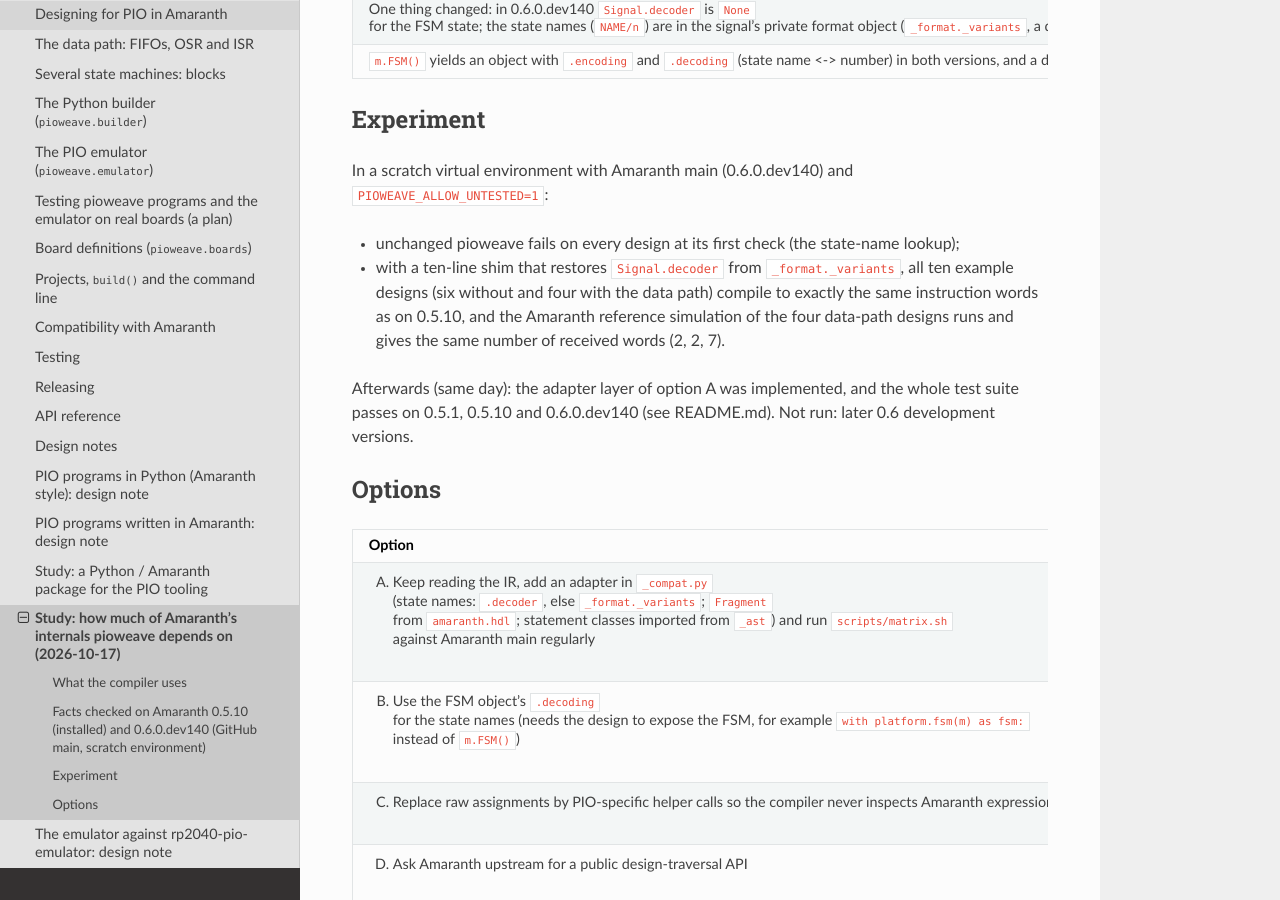
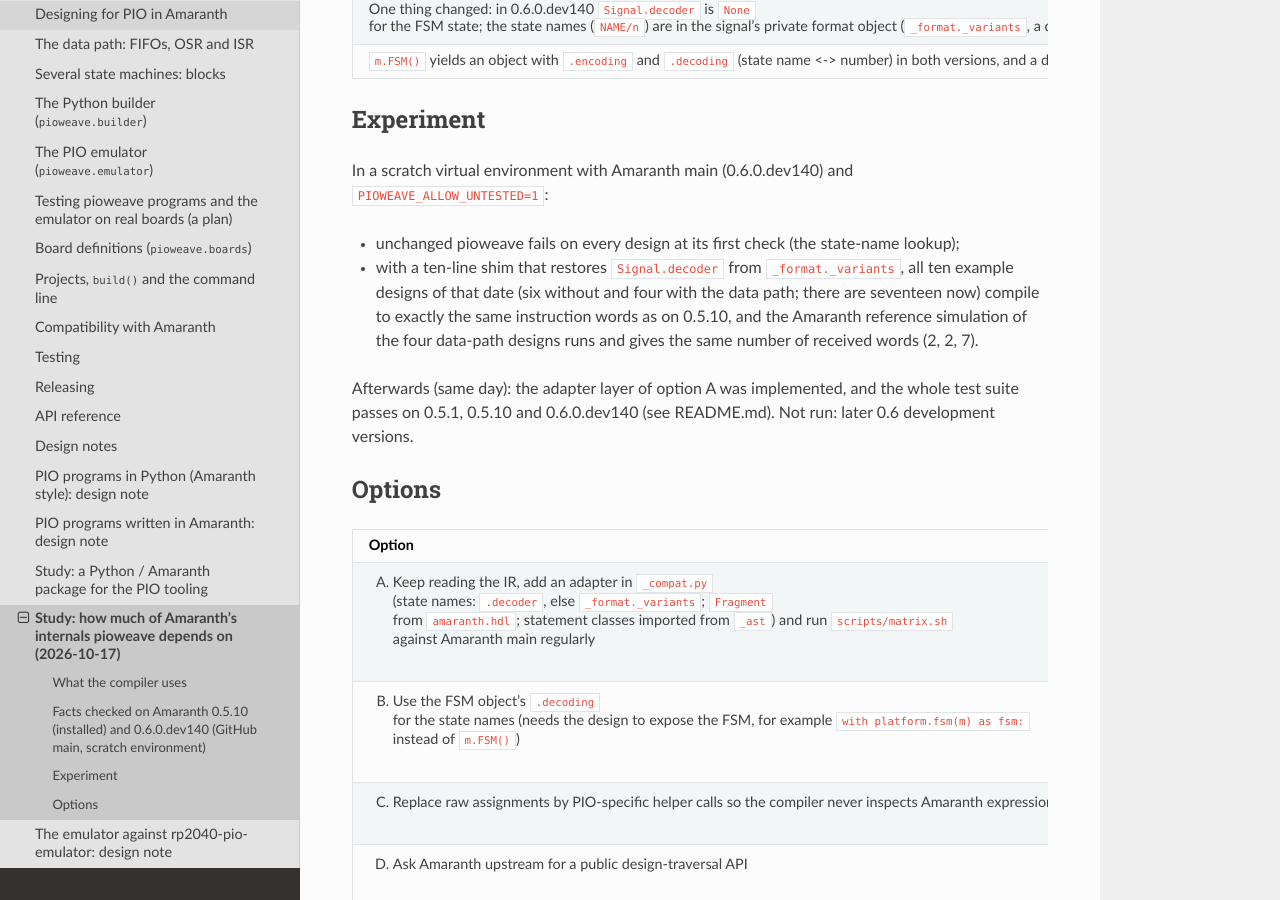
Before and after one commit to youprint/pioweave, a Sphinx documentation site: the page built from docs/design-notes/amaranth-ir-study.rst, in a window 1280 px wide and 900 px high, scrolled down 719 px. Built offline with Sphinx 7.4.7 and the Read the Docs theme 3.1.0, drawn with Linux system fonts in a browser that asks for light colours.

Commit message:
Fix COR-36, COR-39: say which test counts come from long runs; VCD identifiers skip the dollar sign
Co-Authored-By: Claude Sonnet 5.5 <noreply@anthropic.com>
Claude-Session: https://claude.ai/code/session_01DV1zUNWHufu6m47todAnVy

```diff
--- a/CHANGELOG.rst
+++ b/CHANGELOG.rst
@@ -9,7 +9,7 @@ Added
 -----
 
 - ``pioweave.builder``: a Python builder for PIO programs with one method per instruction (``Program``), the operand constants, directives (``.side_set``, ``.wrap``, ``.fifo``, ``.mov_status``, ``.in``, ``.out``, ``.set``, ``.clock_divider``), labels, an encoder written from the RP2040 and RP2350 datasheets (equal to ``pioasm`` on 10,681 words in 351 programs), ``pio_text()``, ``words()``, ``write_pio()`` and ``PioError``. It needs no Amaranth.
-- The Amaranth front end (``pioweave``): ``PioDesign``, the platforms ``RP2040PioPlatform``, ``RP2350PioPlatform``, ``RP2350APioPlatform``, ``RP2350BPioPlatform``, ``RP2354PioPlatform``, ``RP2354APioPlatform`` and ``RP2354BPioPlatform``; the FSM-to-PIO compiler (``compile_design``, ``PioCompileError``) that refuses anything that would change the cycle behaviour; the data path (``platform.shifter`` with ``pull``, ``push``, ``out``, ``in_``); ten example designs.
+- The Amaranth front end (``pioweave``): ``PioDesign``, the platforms ``RP2040PioPlatform``, ``RP2350PioPlatform``, ``RP2350APioPlatform``, ``RP2350BPioPlatform``, ``RP2354PioPlatform``, ``RP2354APioPlatform`` and ``RP2354BPioPlatform``; the FSM-to-PIO compiler (``compile_design``, ``PioCompileError``) that refuses anything that would change the cycle behaviour; the data path (``platform.shifter`` with ``pull``, ``push``, ``out``, ``in_``); seventeen example designs.
 - ``pioweave.emulator``: a cycle-by-cycle emulator of the PIO blocks (four state machines, shared instruction memory, FIFOs, IRQ flags, pins, PIO versions 0 and 1) with ``PioBlock``, ``run_case``, ``run_compiled``, ``to_vcd`` and ``EmulationError``. It needs no Amaranth.
 - ``pioweave.boards``: board definitions with named pins for the Raspberry Pi Pico, the Pico 2, the WeAct Studio RP2350B core and the Waveshare Core2350B.
 - Project writers: ``platform.build()`` writes a ``.pio`` file, a ``bitweave.toml`` case with the expected waveforms taken from the Amaranth simulation, a README, and on request a Pico SDK C project or a MicroPython program (``SimOptions``, ``write_project``, ``PioProjectError``).
--- a/docs/design-notes/amaranth-ir-study.rst
+++ b/docs/design-notes/amaranth-ir-study.rst
@@ -35,7 +35,7 @@ Experiment
 In a scratch virtual environment with Amaranth main (0.6.0.dev140) and ``PIOWEAVE_ALLOW_UNTESTED=1``:
 
 - unchanged pioweave fails on every design at its first check (the state-name lookup);
-- with a ten-line shim that restores ``Signal.decoder`` from ``_format._variants``, all ten example designs (six without and four with the data path) compile to exactly the same instruction words as on 0.5.10, and the Amaranth reference simulation of the four data-path designs runs and gives the same number of received words (2, 2, 7).
+- with a ten-line shim that restores ``Signal.decoder`` from ``_format._variants``, all ten example designs of that date (six without and four with the data path; there are seventeen now) compile to exactly the same instruction words as on 0.5.10, and the Amaranth reference simulation of the four data-path designs runs and gives the same number of received words (2, 2, 7).
 
 Afterwards (same day): the adapter layer of option A was implemented, and the whole test suite passes on 0.5.1, 0.5.10 and 0.6.0.dev140 (see README.md). Not run: later 0.6 development versions.
 
--- a/docs/testing.rst
+++ b/docs/testing.rst
@@ -21,7 +21,7 @@ What the tests prove
      - the builder: every instruction form, every error, and that its own encoder equals the real ``pioasm`` on 10,681 words in 351 programs
      - ``pioasm`` for the comparison
    * - ``tests/test_compile.py``
-     - the compiler: the seventeen example designs, 450 random control-flow designs and 340 random data-path designs (autopull / autopush, ifempty / iffull, mov, IRQ flags with host events, wait pin, joined FIFOs, and in about 40 percent of the data-path designs and 30 percent of the others pin directions with a direction register: out / mov / set / side-set pindirs) run in the Amaranth simulator and in bitweave's PIO simulator and must agree pin by pin and cycle by cycle (and on the words pushed with their cycles, the IRQ flags after every cycle, and the FIFO contents left); directed forms; the instruction words of every example on every Amaranth version
+     - the compiler: the seventeen example designs, random control-flow and data-path designs (15 of each kind in a default run; ``PIO_COSIM_N`` sets the number, and the 450 and 340 of the README are the results of separate long runs); the data-path designs use autopull / autopush, ifempty / iffull, mov, IRQ flags with host events, wait pin, joined FIFOs, and in about 40 percent of the data-path designs and 30 percent of the others pin directions with a direction register: out / mov / set / side-set pindirs. Designs run in the Amaranth simulator and in bitweave's PIO simulator and must agree pin by pin and cycle by cycle (and on the words pushed with their cycles, the IRQ flags after every cycle, and the FIFO contents left); directed forms; the instruction words of every example on every Amaranth version
      - the ``bitweave`` binary and ``pioasm``
    * - ``tests/test_emulator.py``, ``tests/test_emulator_datasheet.py``, ``tests/test_emulator_trace.py``, ``tests/test_emulator_parity.py``, ``tests/test_emulator_amaranth.py``, ``tests/test_emulator_differential.py``
      - the emulator: directed tests (facts cited from the datasheets), the ``emulate`` API, behaviours of another emulator worked out fresh, comparison with the Amaranth simulation (no tools) and with bitweave's PIO simulator on random programs and on extra families (EXEC, IRQ, joins, thresholds, pin directions); see :doc:`emulator <emulator>`; a hardware test plan is in :doc:`hardware-testing` (nothing has run on a chip)
```
Also changed, not shown: README.md (+1 -1 lines), 2 other files.
